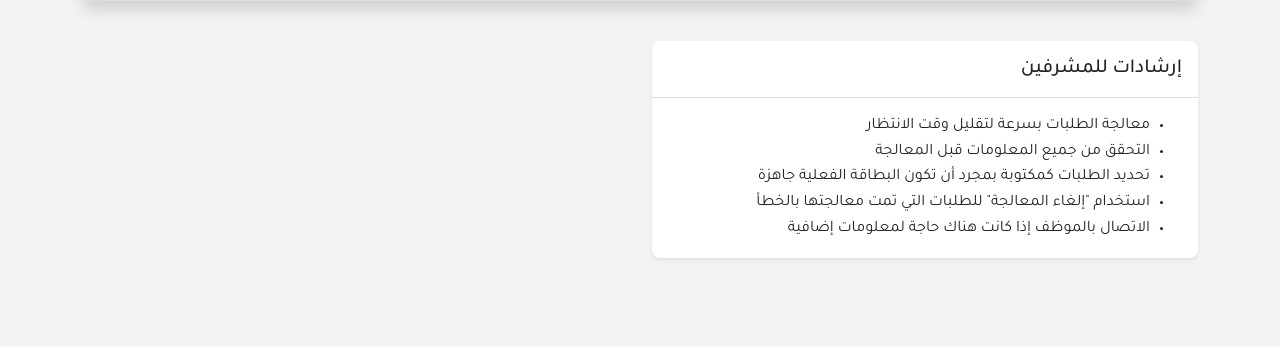
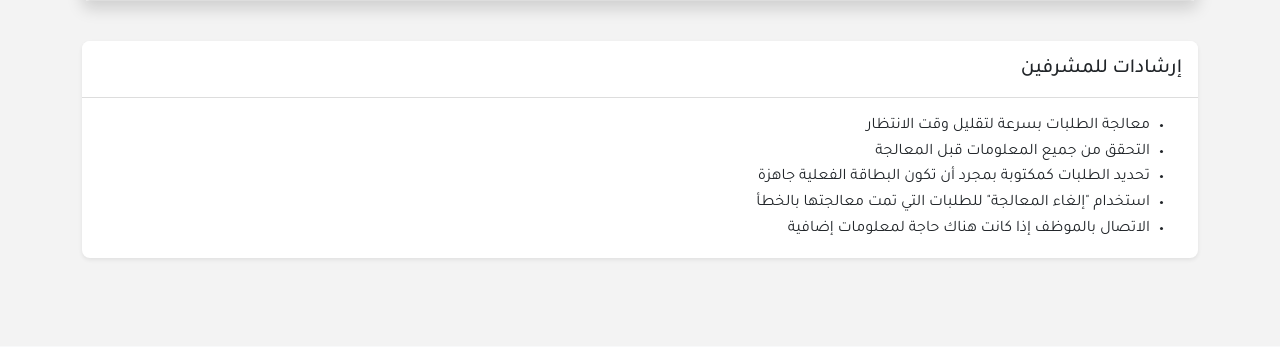
Before and after one commit to C3ZIZ/NusukRequestApp, a Flask app: page /admin in a window 1280 px wide. Shown: the part 626-973 px from the top of the page. Run offline with Flask 3, Linux system fonts and the light colour scheme; data that the repository does not hold is empty.

Commit message:
إرشادات للمشرفين place adjust

```diff
--- a/templates/admin.html
+++ b/templates/admin.html
@@ -132,7 +132,7 @@
 </div>
 
 <div class="row">
-    <div class="col-md-6">
+    <div class="col-12">
         <div class="card border-0 shadow-sm">
             <div class="card-header bg-white py-3">
                 <h3 class="h5 mb-0">إرشادات للمشرفين</h3>
```
